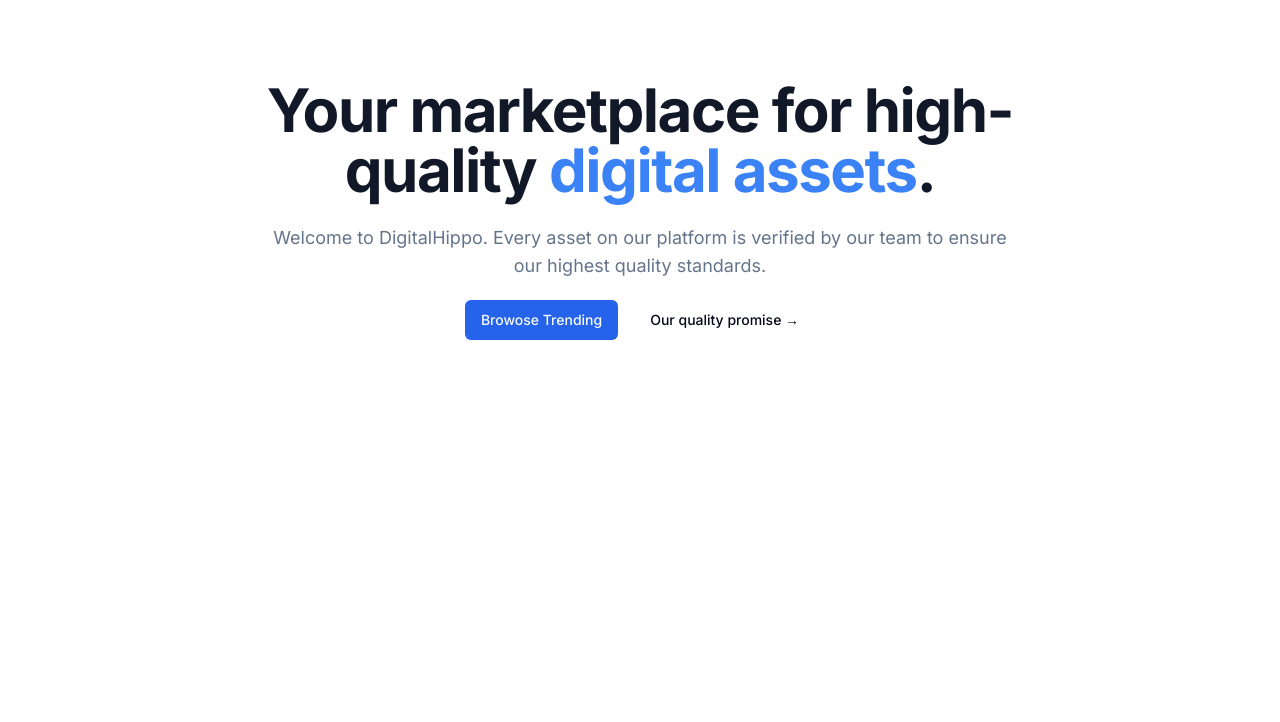
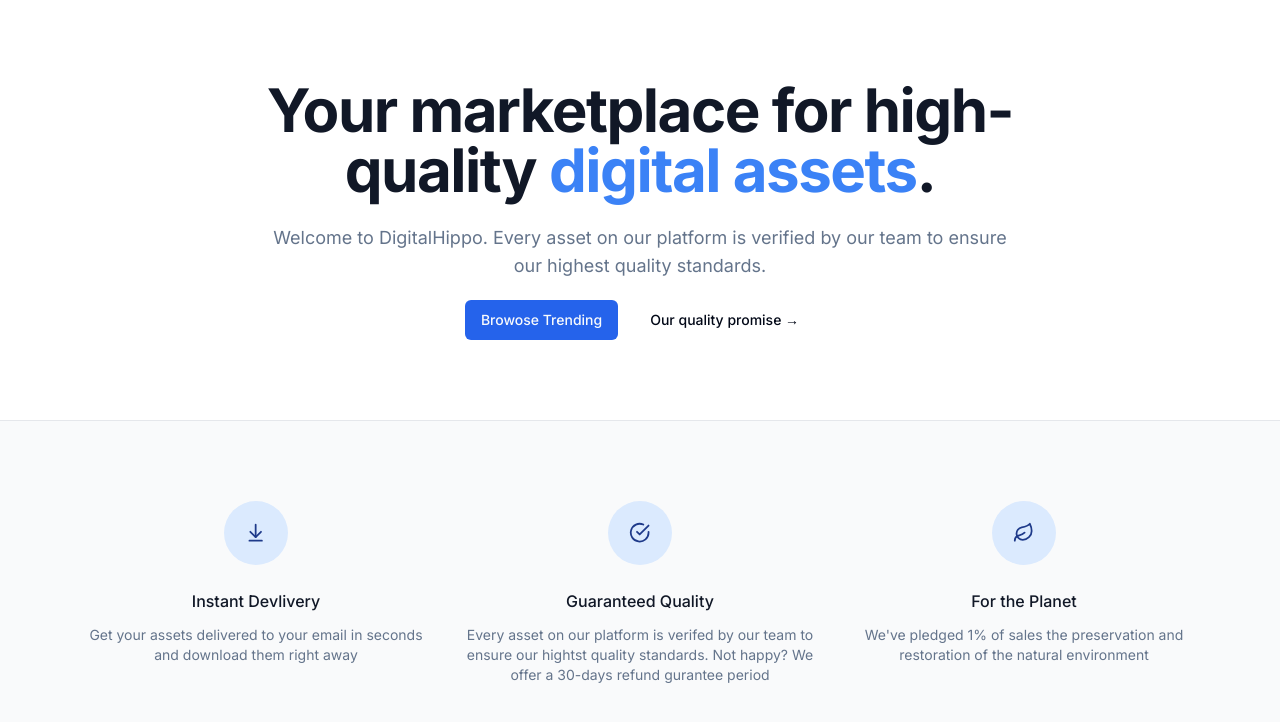
Before and after one commit to MerakiShubh/Ecommerce, a Next.js app: page / in a window 1280 px wide. Shown: the top 722 px of the page. Built offline with nearby package versions, Linux system fonts and the light colour scheme.

Commit message:
perk section

```diff
--- a/src/app/page.tsx
+++ b/src/app/page.tsx
@@ -1,9 +1,32 @@
 import MaxWidthWrapper from "@/components/MaxWidthWrapper";
 import { Button, buttonVariants } from "@/components/ui/button";
+import { ArrowDownToLine, CheckCircle, Leaf } from "lucide-react";
 import Link from "next/link";
+
+const perks = [
+  {
+    name: "Instant Devlivery",
+    Icon: ArrowDownToLine,
+    description:
+      "Get your assets delivered to your email in seconds and download them right away",
+  },
+  {
+    name: "Guaranteed Quality",
+    Icon: CheckCircle,
+    description:
+      "Every asset on our platform is verifed by our team to ensure our hightst quality standards. Not happy? We offer a 30-days refund gurantee period",
+  },
+  {
+    name: "For the Planet",
+    Icon: Leaf,
+    description:
+      "We've pledged 1% of sales the preservation and restoration of the natural environment",
+  },
+];
 
 export default function Home() {
   return (
+    <>
       <MaxWidthWrapper>
         <div className="py-20 mx-auto text-center flex flex-col items-center max-w-3xl">
           <h1 className="text-4xl font-bold tracking-tight text-gray-900 sm:text-6xl">
@@ -23,5 +46,32 @@
         </div>
         {/* Todo: List the products*/}
       </MaxWidthWrapper>
+      <section className="border-t border-gray-200 bg-gray-50">
+        <MaxWidthWrapper className="py-20">
+          <div className="grid grid-cols-1 gap-y-12 sm:grid-cols-2 sm:gap-x-2 lg:grid-cols-3 lg:gap-x-8 lg:gap-y-0">
+            {perks.map((perk) => (
+              <div
+                key={perk.name}
+                className="text-center md:flex md:items-start md:text-left lg:block lg:text-center"
+              >
+                <div className="md:flex-shrink-0 flex justify-center">
+                  <div className="h-16 w-16 flex items-center justify-center rounded-full bg-blue-100 text-blue-900">
+                    {<perk.Icon className="w-1/3 h-1/3" />}
+                  </div>
+                </div>
+                <div className="mt-6 md:ml-4 md:mt-0 lg:ml-0 lg:mt-6">
+                  <h3 className="text-base font-medium text-gray-900">
+                    {perk.name}
+                  </h3>
+                  <p className="mt-3 text-sm text-muted-foreground">
+                    {perk.description}
+                  </p>
+                </div>
+              </div>
+            ))}
+          </div>
+        </MaxWidthWrapper>
+      </section>
+    </>
   );
 }
```
Lines whose indentation alone changed are shown as unchanged.
